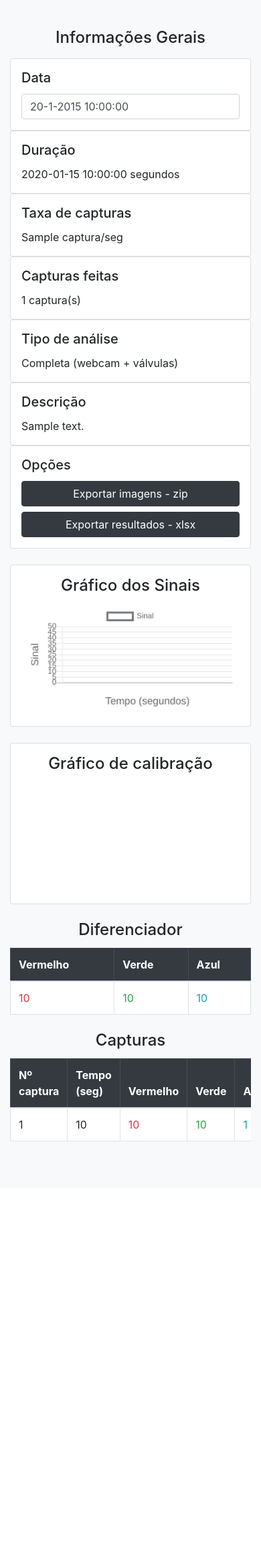
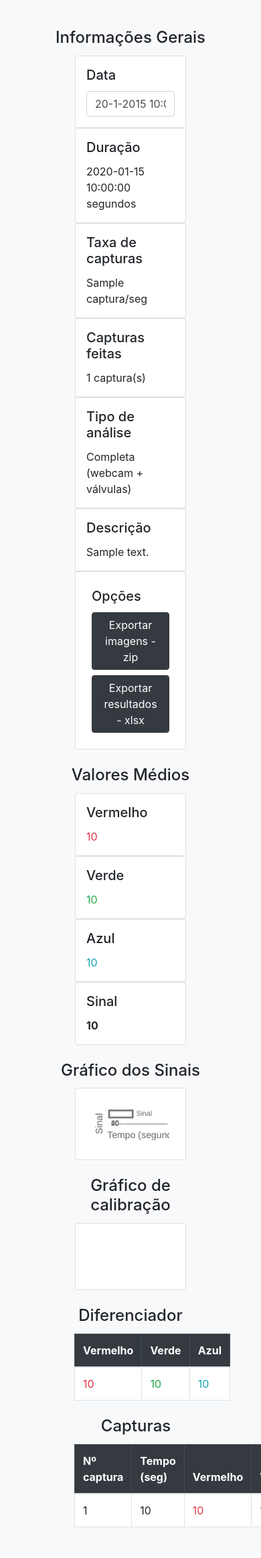
Before and after one commit to MichelHanzenScheeren/flask_and_opencv, a Flask app: template app/templates/results.html in a window 390 px wide; the page is wider, and only the part inside the window is pictured. Shown: the part 56-2382 px from the top of that part at 67% size. Before the commit the page ends 1760 px from the top of that part, so only its background shows below. Run offline with Flask 2, Linux system fonts and the light colour scheme; the template is opened without the code that fills it: most values are stand-ins (such as "Sample title", 1, 10 or a date in 2020); a map, chart or similar area stays blank; some libraries are stand-ins or nearby versions.

Commit message:
Adição da lógica de exibição dos valores médios na página de resultados.

```diff
--- /dev/null
+++ b/app/templates/partials/results/average_information.html
@@ -0,0 +1,23 @@
+<div id="sumary" class="mt-4">
+    <h4 class="text-center pb-1">Valores Médios</h4>
+    <div class="container-fluid px-5">
+      <div class="row">
+        <div class="col-md card p-3 bg-white">
+          <h5 class="card-title"> Vermelho </h5>
+          <p class="card-text text-danger"> {{ results.colors_average[2]|round(3) }} </p>
+        </div>
+        <div class="col-md card p-3 bg-white">
+          <h5 class="card-title"> Verde </h5>
+          <p class="card-text text-success"> {{ results.colors_average[1]|round(3) }} </p>
+        </div>
+        <div class="col-md card p-3 bg-white">
+          <h5 class="card-title"> Azul </h5>
+          <p class="card-text text-info"> {{ results.colors_average[0]|round(3) }} </p>
+        </div>
+        <div class="col-md card p-3 bg-white">
+          <h5 class="card-title"> Sinal </h5>
+          <p class="card-text font-weight-bold"> {{ results.signal_average|round(3) }} </p>
+        </div>
+      </div>
+    </div>
+  </div>
--- a/app/templates/partials/results/differentiator_table.html
+++ b/app/templates/partials/results/differentiator_table.html
@@ -1,8 +1,6 @@
 <div id="differentiator_table" class="mt-4">
-  <div class="panel-heading">
-    <h4 class="text-center pb-1">Diferenciador</h4>
-  </div>
-  <div class="panel-body">
+  <h4 class="text-center pb-1">Diferenciador</h4>
+  <div class="container-fluid px-4 mx-2">
     <table class="table table-hover table-bordered">
       <thead class="table-dark">
         <tr>
--- a/app/templates/partials/results/general_information.html
+++ b/app/templates/partials/results/general_information.html
@@ -1,6 +1,6 @@
 <div id="sumary" class="mt-5">
-  <h4 class="text-center pb-2">Informações Gerais</h4>
-  <div class="container">
+  <h4 class="text-center pb-1">Informações Gerais</h4>
+  <div class="container-fluid px-5">
     <div class="row">
       <div class="col-md card p-3 bg-white">
         <h5 class="card-title"> Data </h5>
@@ -30,8 +30,7 @@
         <h5 class="card-title"> Descrição </h5>
         <p class="card-text"> {{ results.description if results.description != "" else "Não informada." }} </p>
       </div>
-
-      <div class="col-md-4 card p-3 bg-white">
+      <div class="col-md-4 card p-4 bg-white">
         <h5 class="card-title"> Opções </h5>
         <button id="getAllImagesButton" type="button" class="btn btn-block btn-dark">
           Exportar imagens - zip
--- a/app/templates/partials/results/signals_table.html
+++ b/app/templates/partials/results/signals_table.html
@@ -1,8 +1,6 @@
-<div id="signals_table" class="my-4">
-  <div class="panel-heading">
+<div id="signals_table" class="mt-4">
+  <div class="container-fluid px-4 mx-2">
     <h4 class="text-center pb-1"> Capturas </h4>
-  </div>
-  <div class="table-responsive">
     <table class="table table-hover table-bordered">
       <thead class="table-dark">
         <tr>
--- a/app/templates/results.html
+++ b/app/templates/results.html
@@ -1,23 +1,41 @@
 {% extends '_layout.html' %}
 
 {% block content %}
-<div class="container px-0" id=results_content>
+<div class="container-fluid px-5" id=results_content>
+  <div class="container-fluid px-3">
     {% include "partials/results/general_information.html" %}
-  <div class="mt-4 card p-3 bg-white">
-    <h4 class="text-center pb-2">Gráfico dos Sinais</h4>
-    <canvas id="lineChartCanvas" class="px-2 pb-2"></canvas>
+
+    {% include "partials/results/average_information.html" %}
+
+    <div id="sumary" class="mt-4">
+      <h4 class="text-center pb-1">Gráfico dos Sinais</h4>
+      <div class="container-fluid px-5">
+        <div class="row">
+          <div class="col-lg card p-3">
+            <canvas id="lineChartCanvas" class="p-2"></canvas>
+          </div>
+        </div>
+      </div>
     </div>
 
     {% if results.calibration_values|length > 0 %}
-  <div class="mt-4 card p-3 bg-white">
-    <h4 class="text-center pb-2">Gráfico de calibração</h4>
+    <div class="mt-4">
+      <h4 class="text-center pb-1">Gráfico de calibração</h4>
+      <div class="container-fluid px-5">
+        <div class="row">
+          <div class="col-lg card p-3">
             <canvas id="calibrationChartCanvas" class="px-2 pb-2"></canvas>
+          </div>
+        </div>
+      </div>
     </div>
     {% endif %}
 
     {% include "partials/results/differentiator_table.html" %}
+
     {% include "partials/results/signals_table.html" %}
     <div class="" style="height: 30px;"></div>
+  </div>
 </div>
 {% endblock%}
 
```
Also changed, not shown: app/domain/models/analyze.py (+5 -5 lines). Lines whose indentation alone changed are shown as unchanged.
